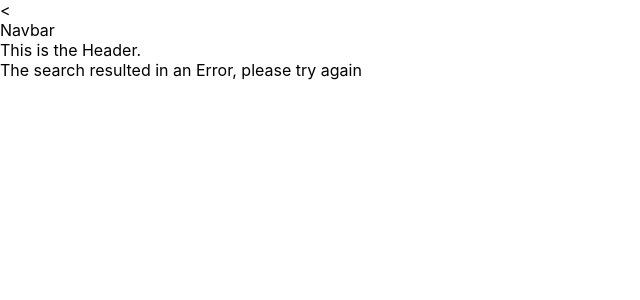
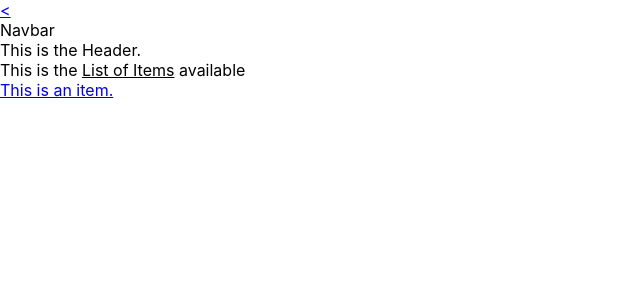
Before and after one commit to NewIncome/catalogue-of-statistics, a React (Create React App) app: page /items in a window 1280 px wide. Shown: the top 300 px of the page, without its empty margins (0-640 px from the left). Built offline with nearby package versions, Linux system fonts and the light colour scheme.

Commit message:
Code basic navigation Link elements, working ok

```diff
--- a/src/components/Navbar.js
+++ b/src/components/Navbar.js
@@ -1,8 +1,9 @@
 import React from 'react';
+import { Link } from 'react-router-dom';
 
 const Navbar = () => (
   <nav id="navbar">
-    <div>{'<'}</div>
+    <div><Link to="/">{'<'}</Link></div>
     <div>Navbar</div>
   </nav>
 );
--- a/src/containers/Routes.js
+++ b/src/containers/Routes.js
@@ -1,6 +1,7 @@
 import React from 'react';
 import { BrowserRouter, Switch, Route } from 'react-router-dom';
 import Details from '../pages/Details';
+import Items from '../pages/Items';
 import Home from '../pages/Home';
 import Error from '../pages/Error';
 
@@ -8,6 +9,7 @@ const Routes = () => (
   <BrowserRouter>
     <Switch>
       <Route exact path="/" component={Home} />
+      <Route path="/items" component={Items} />
       <Route path="/details" component={Details} />
       <Route component={Error} />
     </Switch>
--- a/src/pages/Home.js
+++ b/src/pages/Home.js
@@ -1,4 +1,5 @@
 import React from 'react';
+import { Link } from 'react-router-dom';
 import Header from '../components/Header';
 import Navbar from '../components/Navbar';
 
@@ -7,7 +8,7 @@ const Home = () => (
     <Navbar />
     <Header />
     <div>This is the Home</div>
-    {/* <Link></Link> */}
+    <Link to="/items">Look at Items</Link>
   </>
 );
 
--- a/src/pages/Items.js
+++ b/src/pages/Items.js
@@ -1,4 +1,5 @@
 import React from 'react';
+import { Link } from 'react-router-dom';
 import Header from '../components/Header';
 import Navbar from '../components/Navbar';
 import ItemList from '../containers/ItemList';
@@ -8,7 +9,7 @@ const Items = () => (
     <Navbar />
     <Header />
     <div>This is the <u>List of Items</u> available</div>
-    <ItemList />
+    <Link to="/details"><ItemList /></Link>
   </>
 );
 
```
